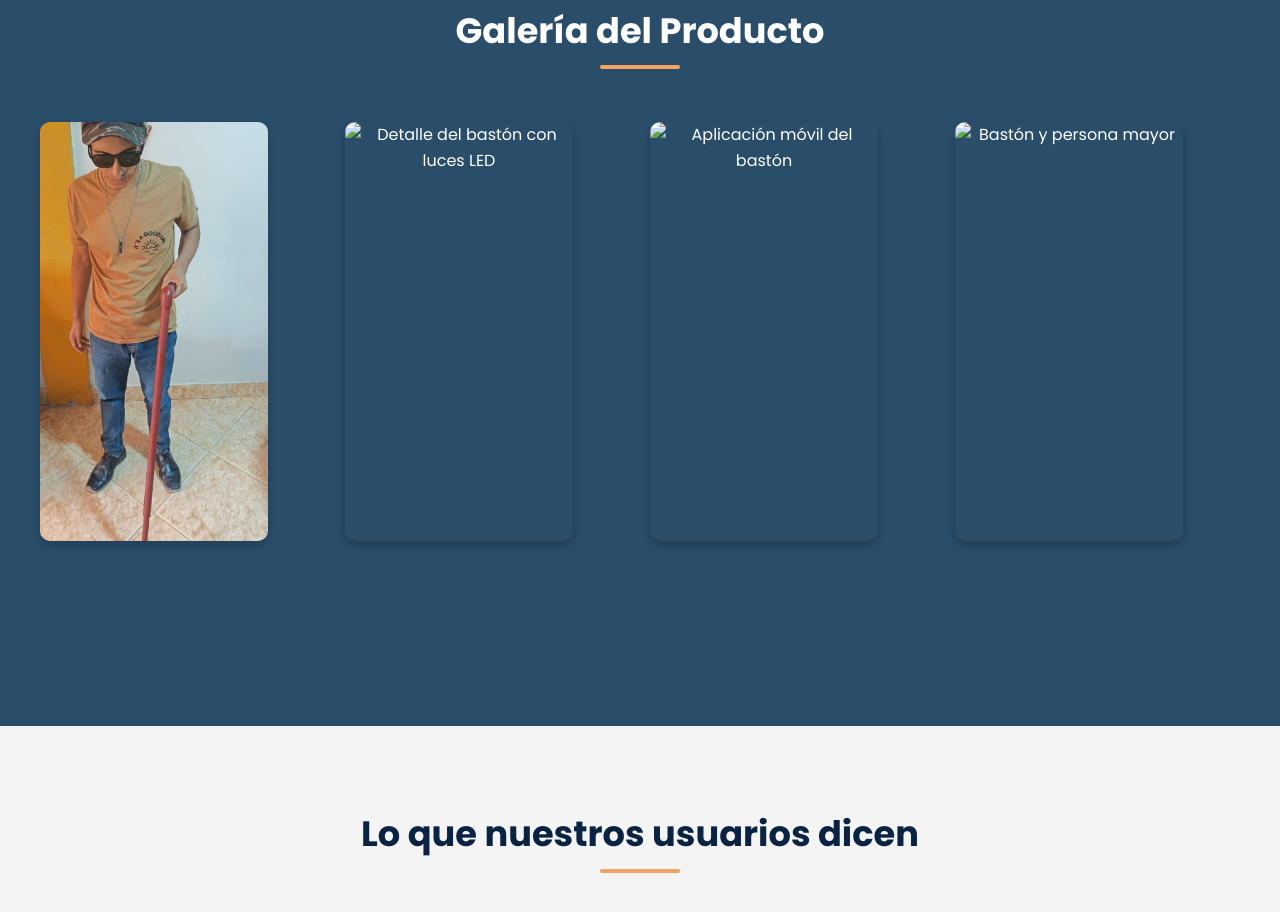
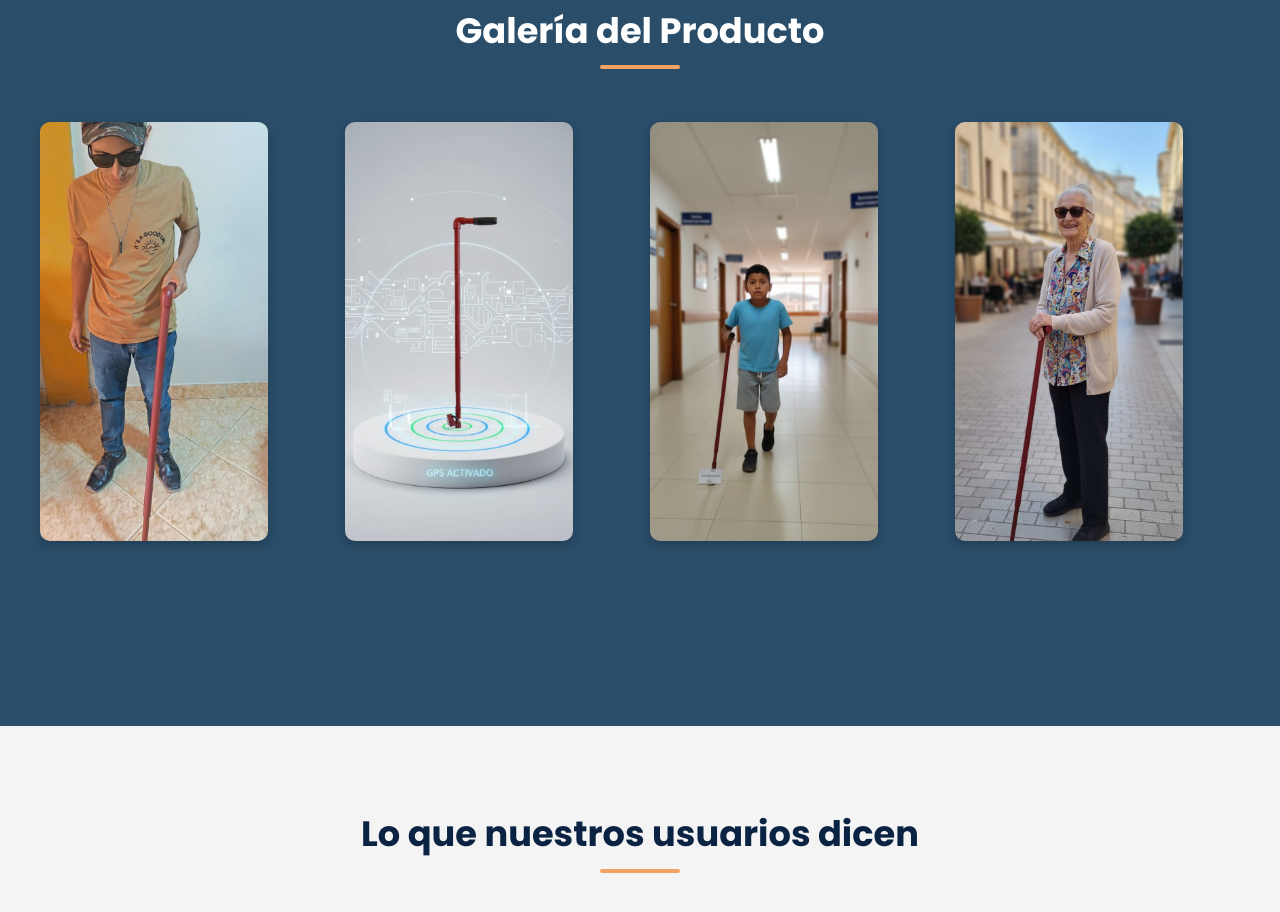
Before and after one commit to ALEXCHUYE14/Baston-inteligente, a plain HTML site: page index.html in a window 1280 px wide. Shown: the part 2160-3072 px from the top of the page. Drawn offline with Linux system fonts and the light colour scheme.

Commit message:
ACTUALIZACION

```diff
--- a/index.html
+++ b/index.html
@@ -87,9 +87,9 @@
         <h2 class="animate-on-scroll">Galería del Producto</h2>
         <div class="gallery-grid">
             <img src="img/USUARIO.jpg" alt="Bastón inteligente en uso" class="gallery-img animate-on-scroll">
-            <img src="assets/gallery-2.jpg" alt="Detalle del bastón con luces LED" class="gallery-img animate-on-scroll">
-            <img src="assets/gallery-3.jpg" alt="Aplicación móvil del bastón" class="gallery-img animate-on-scroll">
-            <img src="assets/gallery-4.jpg" alt="Bastón y persona mayor" class="gallery-img animate-on-scroll">
+            <img src="img/Gps.jpg" alt="Detalle del bastón con Gps" class="gallery-img animate-on-scroll">
+            <img src="img/cliente4.jpg" alt="Aplicación móvil del bastón" class="gallery-img animate-on-scroll">
+            <img src="img/Cliente3.jpg" alt="Bastón y persona mayor" class="gallery-img animate-on-scroll">
         </div>
     </section>
 
```
Also changed, not shown: img/Cliente3.jpg (added), img/Gps.jpg (added), img/cliente4.jpg (added), img/portada.jpg.
